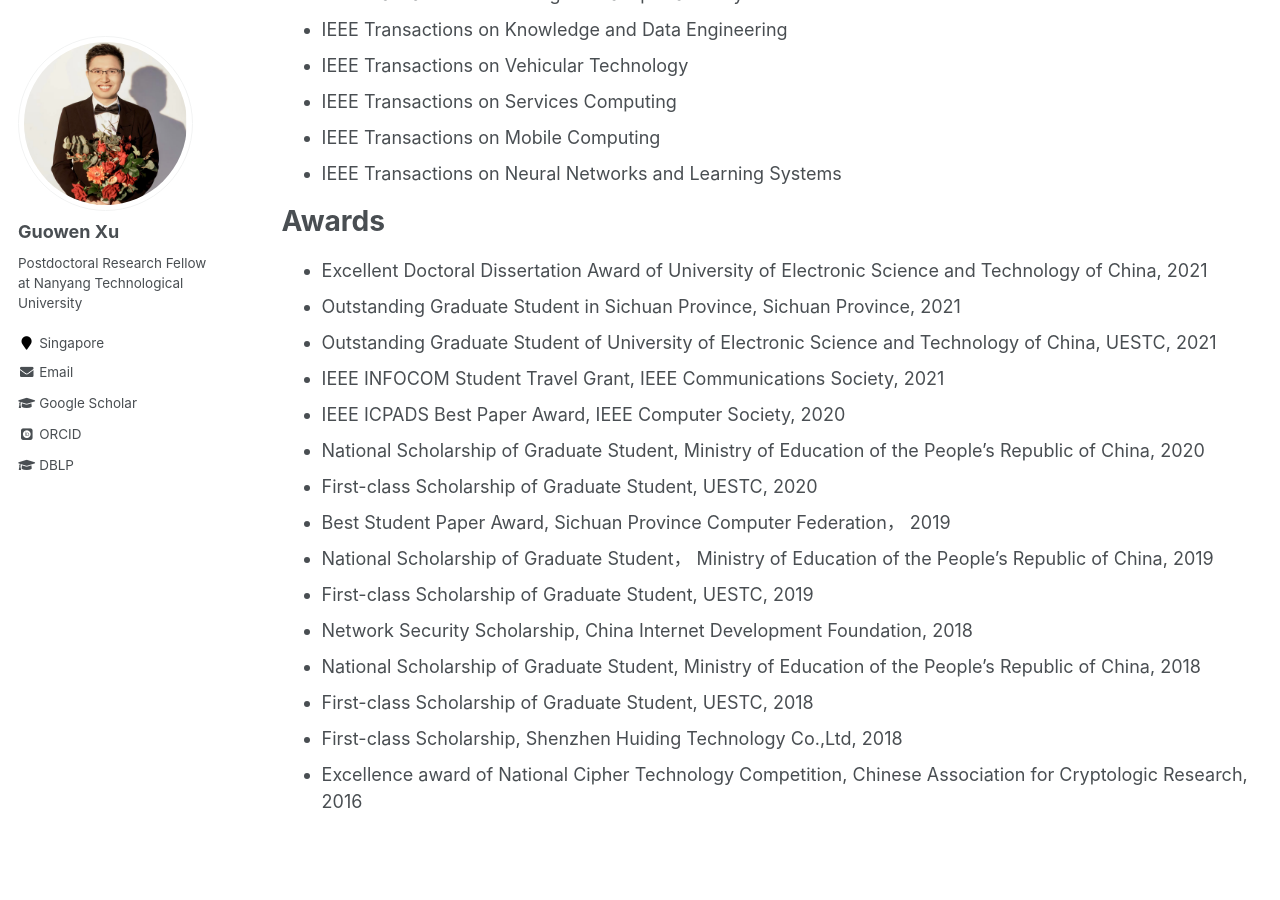
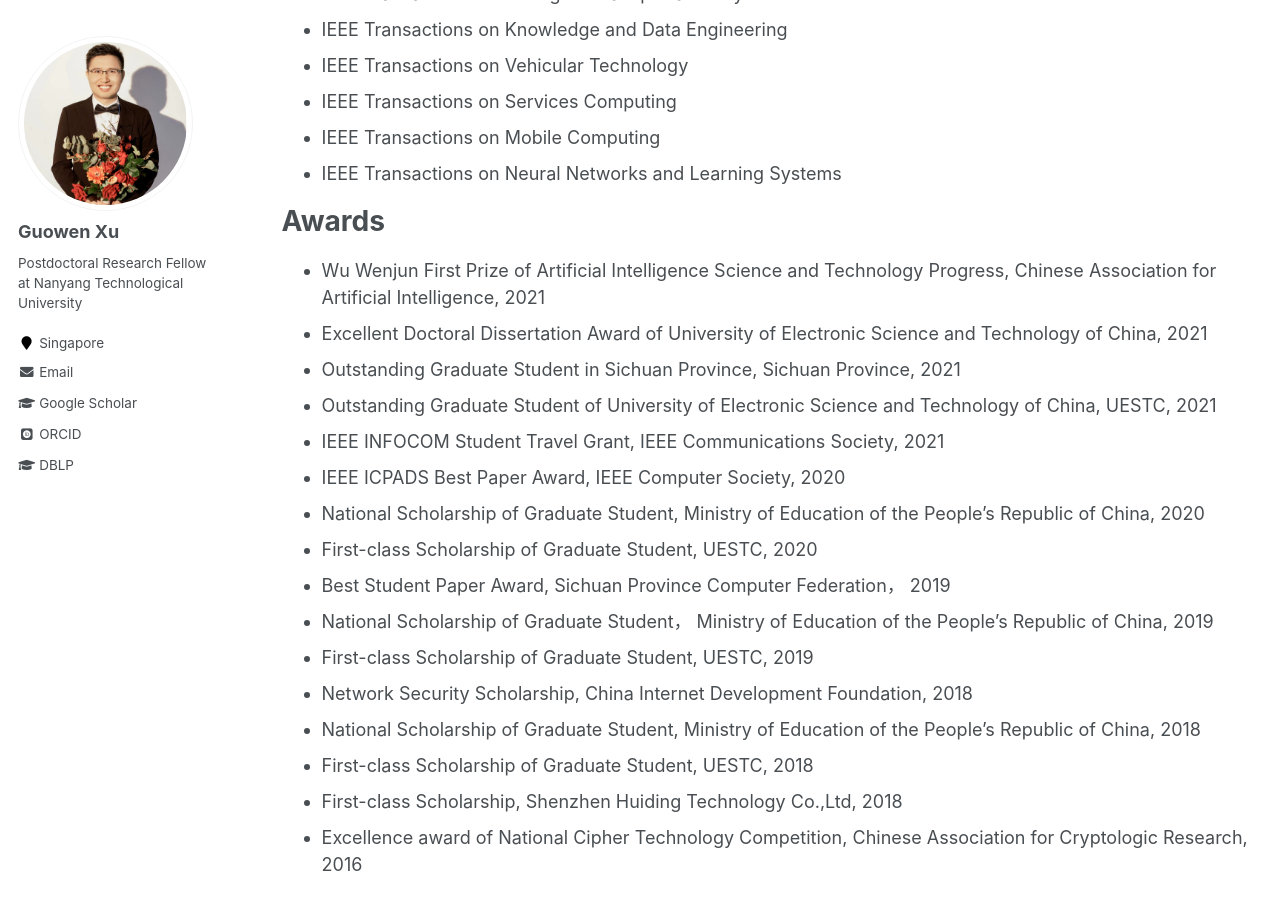
Before and after one commit to Guowen-xu/guowen-xu.github.io, a Jekyll site: the page built from _pages/cv.md, in a window 1280 px wide and 900 px high, scrolled down 1118 px. Built offline with Jekyll 4.4.1, drawn with Linux system fonts in a browser that asks for light colours; some web fonts are replaced.

Commit message:
Update cv.md

```diff
--- a/_pages/cv.md
+++ b/_pages/cv.md
@@ -52,6 +52,7 @@ Serve as a reviewer for:
 
 Awards
 ======
+* Wu Wenjun First Prize of Artificial Intelligence Science and Technology Progress, Chinese Association for Artificial Intelligence, 2021
 * Excellent Doctoral Dissertation Award of University of Electronic Science and Technology of China, 2021
 * Outstanding Graduate Student in Sichuan Province, Sichuan Province,  2021
 * Outstanding Graduate Student of University of Electronic Science and Technology of China, UESTC,  2021
```
